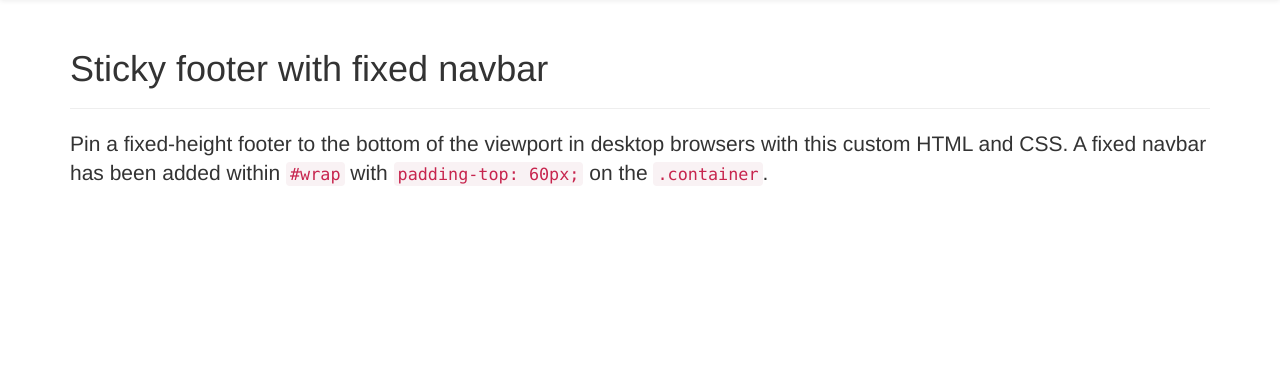
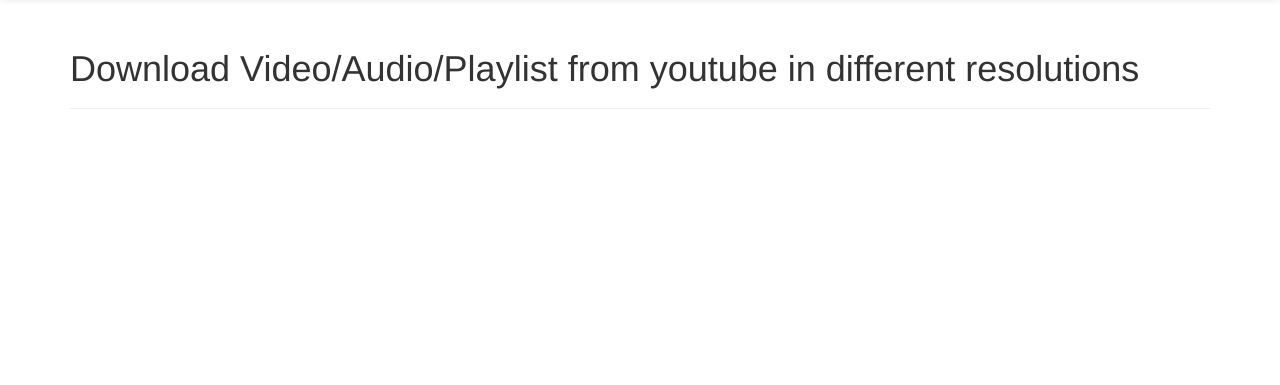
Before and after one commit to vikas-mittal/youtube_downloader, a Flask app: page / in a window 1280 px wide. Shown: the part 51-436 px from the top of the page. Run offline with Flask 2, Linux system fonts and the light colour scheme; some libraries are stand-ins or nearby versions.

Commit message:
Remove Unnecessary text in placeholder.home.html

```diff
--- a/app/templates/pages/placeholder.home.html
+++ b/app/templates/pages/placeholder.home.html
@@ -3,8 +3,7 @@
 {% block content %}
 
 <div class="page-header">
-  <h1>Sticky footer with fixed navbar</h1>
+  <h1>Download Video/Audio/Playlist from youtube in different resolutions </h1>
 </div>
-<p class="lead">Pin a fixed-height footer to the bottom of the viewport in desktop browsers with this custom HTML and CSS. A fixed navbar has been added within <code>#wrap</code> with <code>padding-top: 60px;</code> on the <code>.container</code>.</p>
 
 {% endblock %}
```
